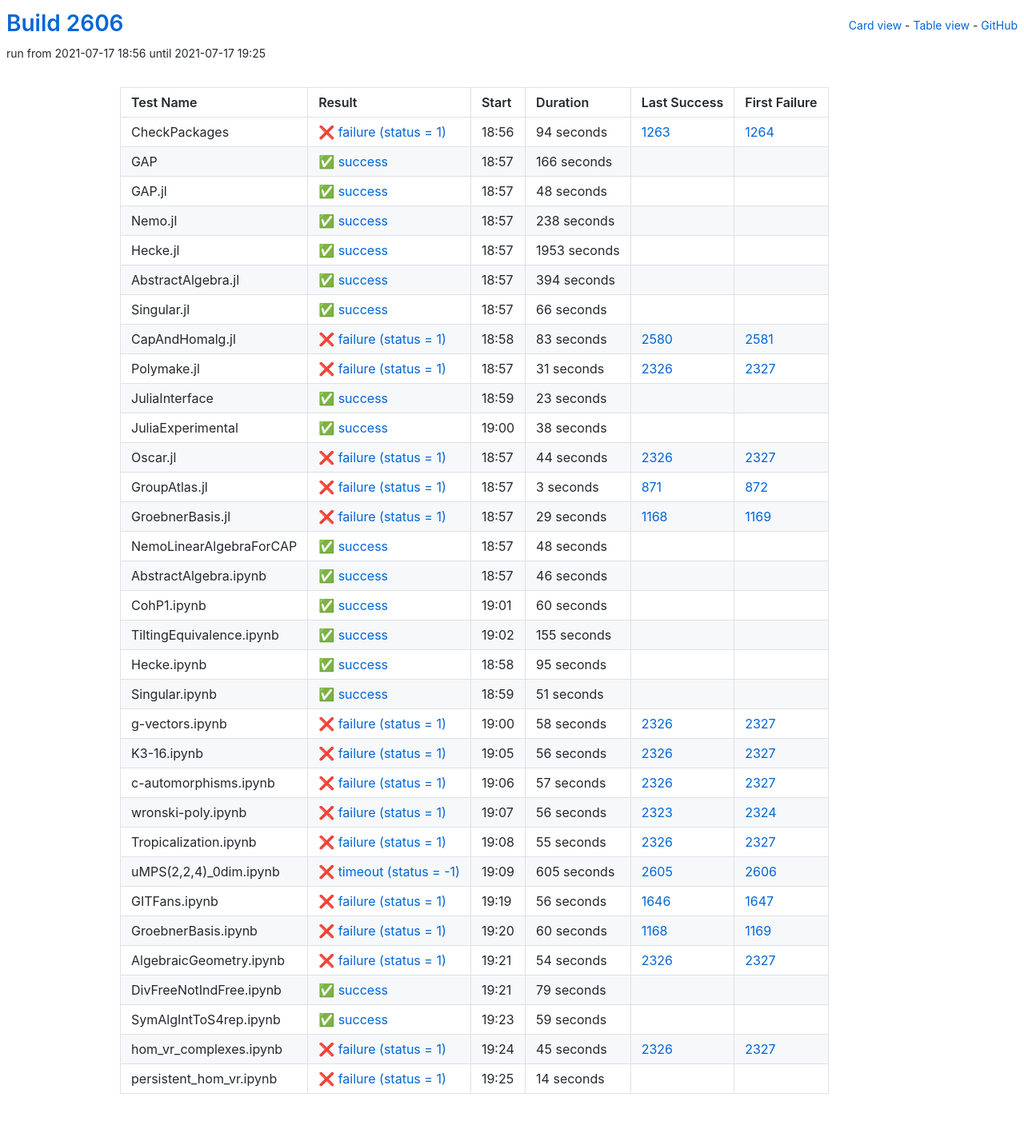
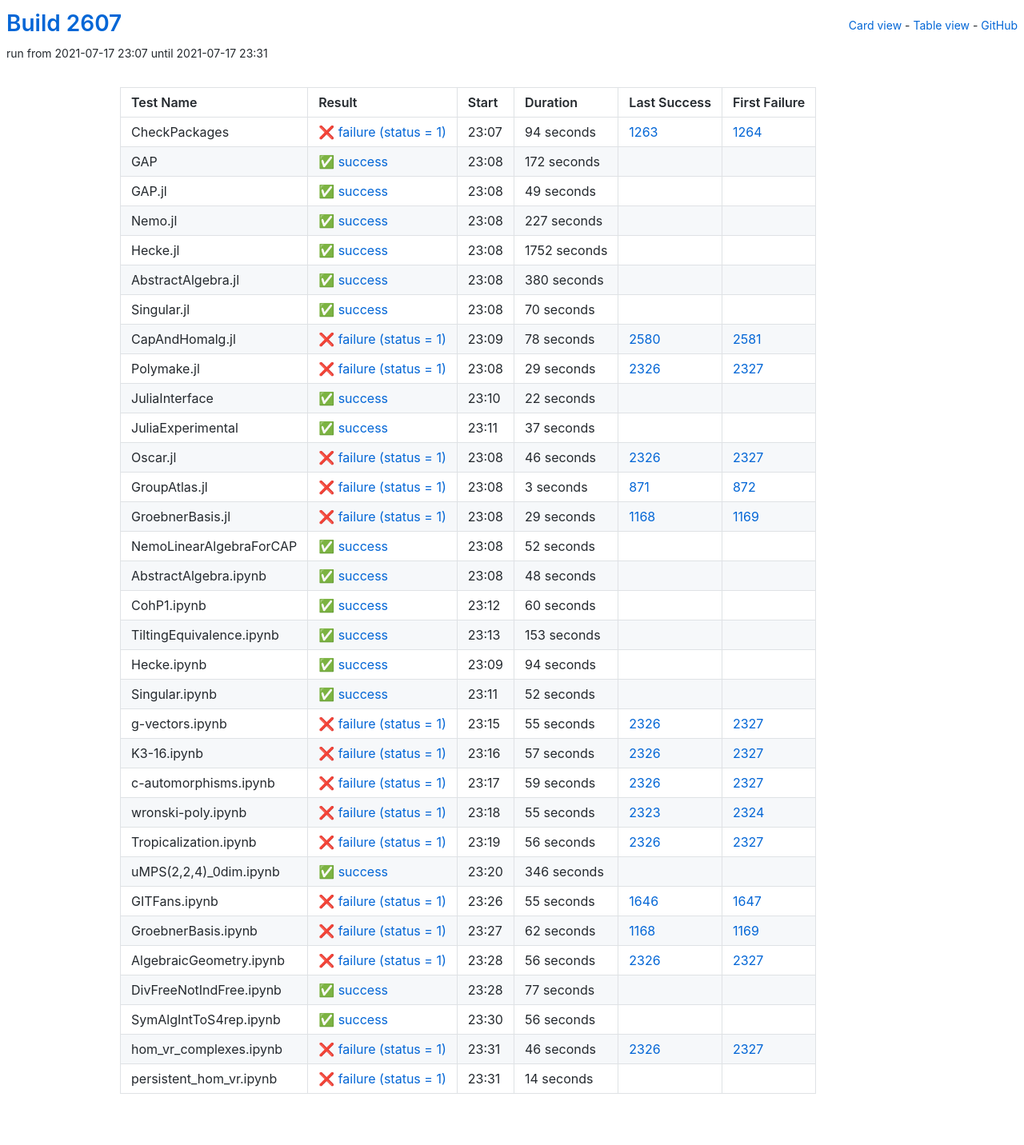
Before and after one commit to oscar-system/oscar-ci-status-stable, a Jekyll site: the page built from table.html, in a window 1280 px wide. Shown: the whole page at 80% size. Built offline with Jekyll 4.4.1, drawn with Linux system fonts in a browser that asks for light colours.

Commit message:
Build #2607

```diff
--- a/_data/ci.yml
+++ b/_data/ci.yml
@@ -1,6 +1,6 @@
 ---
-build: 2606
-build_url: https://oscarci.mathematik.uni-kl.de/job/oscar-stable/2606/
+build: 2607
+build_url: https://oscarci.mathematik.uni-kl.de/job/oscar-stable/2607/
 job: oscar-stable
 organization: oscar-system
 repo: oscar-ci-status-stable
@@ -8,8 +8,8 @@ repourl: https://github.com/oscar-system/oscar-ci-status-stable
 tests:
 - name: CheckPackages
   id: checkpackages
-  log: https://oscarci.mathematik.uni-kl.de/job/oscar-stable/2606/artifact/logs/build-2606/CheckPackages.log
-  start: 2021-07-17 18:56
+  log: https://oscarci.mathematik.uni-kl.de/job/oscar-stable/2607/artifact/logs/build-2607/CheckPackages.log
+  start: 2021-07-17 23:07
   success: false
   exitcode: 1
   status: failure
@@ -20,140 +20,140 @@ tests:
   first_failure_url: https://oscarci.mathematik.uni-kl.de/job/oscar-stable/1264/
 - name: GAP
   id: gap
-  log: https://oscarci.mathematik.uni-kl.de/job/oscar-stable/2606/artifact/logs/build-2606/GAP.log
-  start: 2021-07-17 18:57
+  log: https://oscarci.mathematik.uni-kl.de/job/oscar-stable/2607/artifact/logs/build-2607/GAP.log
+  start: 2021-07-17 23:08
   success: true
   exitcode: 0
   status: success
-  duration: 166
+  duration: 172
   last_success: false
   last_success_url:
   first_failure: false
   first_failure_url:
 - name: GAP.jl
   id: gap-jl
-  log: https://oscarci.mathematik.uni-kl.de/job/oscar-stable/2606/artifact/logs/build-2606/GAP.jl.log
-  start: 2021-07-17 18:57
+  log: https://oscarci.mathematik.uni-kl.de/job/oscar-stable/2607/artifact/logs/build-2607/GAP.jl.log
+  start: 2021-07-17 23:08
   success: true
   exitcode: 0
   status: success
-  duration: 48
+  duration: 49
   last_success: false
   last_success_url:
   first_failure: false
   first_failure_url:
 - name: Nemo.jl
   id: nemo-jl
-  log: https://oscarci.mathematik.uni-kl.de/job/oscar-stable/2606/artifact/logs/build-2606/Nemo.jl.log
-  start: 2021-07-17 18:57
+  log: https://oscarci.mathematik.uni-kl.de/job/oscar-stable/2607/artifact/logs/build-2607/Nemo.jl.log
+  start: 2021-07-17 23:08
   success: true
   exitcode: 0
   status: success
-  duration: 238
+  duration: 227
   last_success: false
   last_success_url:
   first_failure: false
   first_failure_url:
 - name: Hecke.jl
   id: hecke-jl
-  log: https://oscarci.mathematik.uni-kl.de/job/oscar-stable/2606/artifact/logs/build-2606/Hecke.jl.log
-  start: 2021-07-17 18:57
+  log: https://oscarci.mathematik.uni-kl.de/job/oscar-stable/2607/artifact/logs/build-2607/Hecke.jl.log
+  start: 2021-07-17 23:08
   success: true
   exitcode: 0
   status: success
-  duration: 1953
+  duration: 1752
   last_success: false
   last_success_url:
   first_failure: false
   first_failure_url:
 - name: AbstractAlgebra.jl
   id: abstractalgebra-jl
-  log: https://oscarci.mathematik.uni-kl.de/job/oscar-stable/2606/artifact/logs/build-2606/AbstractAlgebra.jl.log
-  start: 2021-07-17 18:57
+  log: https://oscarci.mathematik.uni-kl.de/job/oscar-stable/2607/artifact/logs/build-2607/AbstractAlgebra.jl.log
+  start: 2021-07-17 23:08
   success: true
   exitcode: 0
   status: success
-  duration: 394
+  duration: 380
   last_success: false
   last_success_url:
   first_failure: false
   first_failure_url:
 - name: Singular.jl
   id: singular-jl
-  log: https://oscarci.mathematik.uni-kl.de/job/oscar-stable/2606/artifact/logs/build-2606/Singular.jl.log
-  start: 2021-07-17 18:57
+  log: https://oscarci.mathematik.uni-kl.de/job/oscar-stable/2607/artifact/logs/build-2607/Singular.jl.log
+  start: 2021-07-17 23:08
   success: true
   exitcode: 0
   status: success
-  duration: 66
+  duration: 70
   last_success: false
   last_success_url:
   first_failure: false
   first_failure_url:
 - name: CapAndHomalg.jl
   id: capandhomalg-jl
-  log: https://oscarci.mathematik.uni-kl.de/job/oscar-stable/2606/artifact/logs/build-2606/CapAndHomalg.jl.log
-  start: 2021-07-17 18:58
+  log: https://oscarci.mathematik.uni-kl.de/job/oscar-stable/2607/artifact/logs/build-2607/CapAndHomalg.jl.log
+  start: 2021-07-17 23:09
   success: false
   exitcode: 1
   status: failure
-  duration: 83
+  duration: 78
   last_success: 2580
   last_success_url: https://oscarci.mathematik.uni-kl.de/job/oscar-stable/2580/
   first_failure: 2581
   first_failure_url: https://oscarci.mathematik.uni-kl.de/job/oscar-stable/2581/
 - name: Polymake.jl
   id: polymake-jl
-  log: https://oscarci.mathematik.uni-kl.de/job/oscar-stable/2606/artifact/logs/build-2606/Polymake.jl.log
-  start: 2021-07-17 18:57
+  log: https://oscarci.mathematik.uni-kl.de/job/oscar-stable/2607/artifact/logs/build-2607/Polymake.jl.log
+  start: 2021-07-17 23:08
   success: false
   exitcode: 1
   status: failure
-  duration: 31
+  duration: 29
   last_success: 2326
   last_success_url: https://oscarci.mathematik.uni-kl.de/job/oscar-stable/2326/
   first_failure: 2327
   first_failure_url: https://oscarci.mathematik.uni-kl.de/job/oscar-stable/2327/
 - name: JuliaInterface
   id: juliainterface
-  log: https://oscarci.mathematik.uni-kl.de/job/oscar-stable/2606/artifact/logs/build-2606/JuliaInterface.log
-  start: 2021-07-17 18:59
+  log: https://oscarci.mathematik.uni-kl.de/job/oscar-stable/2607/artifact/logs/build-2607/JuliaInterface.log
+  start: 2021-07-17 23:10
   success: true
   exitcode: 0
   status: success
-  duration: 23
+  duration: 22
   last_success: false
   last_success_url:
   first_failure: false
   first_failure_url:
 - name: JuliaExperimental
   id: juliaexperimental
-  log: https://oscarci.mathematik.uni-kl.de/job/oscar-stable/2606/artifact/logs/build-2606/JuliaExperimental.log
-  start: 2021-07-17 19:00
+  log: https://oscarci.mathematik.uni-kl.de/job/oscar-stable/2607/artifact/logs/build-2607/JuliaExperimental.log
+  start: 2021-07-17 23:11
   success: true
   exitcode: 0
   status: success
-  duration: 38
+  duration: 37
   last_success: false
   last_success_url:
   first_failure: false
   first_failure_url:
 - name: Oscar.jl
   id: oscar-jl
-  log: https://oscarci.mathematik.uni-kl.de/job/oscar-stable/2606/artifact/logs/build-2606/Oscar.jl.log
-  start: 2021-07-17 18:57
+  log: https://oscarci.mathematik.uni-kl.de/job/oscar-stable/2607/artifact/logs/build-2607/Oscar.jl.log
+  start: 2021-07-17 23:08
   success: false
   exitcode: 1
   status: failure
-  duration: 44
+  duration: 46
   last_success: 2326
   last_success_url: https://oscarci.mathematik.uni-kl.de/job/oscar-stable/2326/
   first_failure: 2327
   first_failure_url: https://oscarci.mathematik.uni-kl.de/job/oscar-stable/2327/
 - name: GroupAtlas.jl
   id: groupatlas-jl
-  log: https://oscarci.mathematik.uni-kl.de/job/oscar-stable/2606/artifact/logs/build-2606/GroupAtlas.jl.log
-  start: 2021-07-17 18:57
+  log: https://oscarci.mathematik.uni-kl.de/job/oscar-stable/2607/artifact/logs/build-2607/GroupAtlas.jl.log
+  start: 2021-07-17 23:08
   success: false
   exitcode: 1
   status: failure
@@ -164,8 +164,8 @@ tests:
   first_failure_url: https://oscarci.mathematik.uni-kl.de/job/oscar-stable/872/
 - name: GroebnerBasis.jl
   id: groebnerbasis-jl
-  log: https://oscarci.mathematik.uni-kl.de/job/oscar-stable/2606/artifact/logs/build-2606/GroebnerBasis.jl.log
-  start: 2021-07-17 18:57
+  log: https://oscarci.mathematik.uni-kl.de/job/oscar-stable/2607/artifact/logs/build-2607/GroebnerBasis.jl.log
+  start: 2021-07-17 23:08
   success: false
   exitcode: 1
   status: failure
@@ -176,8 +176,20 @@ tests:
   first_failure_url: https://oscarci.mathematik.uni-kl.de/job/oscar-stable/1169/
 - name: NemoLinearAlgebraForCAP
   id: nemolinearalgebraforcap
-  log: https://oscarci.mathematik.uni-kl.de/job/oscar-stable/2606/artifact/logs/build-2606/NemoLinearAlgebraForCAP.log
-  start: 2021-07-17 18:57
+  log: https://oscarci.mathematik.uni-kl.de/job/oscar-stable/2607/artifact/logs/build-2607/NemoLinearAlgebraForCAP.log
+  start: 2021-07-17 23:08
+  success: true
+  exitcode: 0
+  status: success
+  duration: 52
+  last_success: false
+  last_success_url:
+  first_failure: false
+  first_failure_url:
+- name: AbstractAlgebra.ipynb
+  id: abstractalgebra-ipynb
+  log: https://oscarci.mathematik.uni-kl.de/job/oscar-stable/2607/artifact/logs/build-2607/AbstractAlgebra.ipynb.log
+  start: 2021-07-17 23:08
   success: true
   exitcode: 0
   status: success
@@ -186,22 +198,10 @@ tests:
   last_success_url:
   first_failure: false
   first_failure_url:
-- name: AbstractAlgebra.ipynb
-  id: abstractalgebra-ipynb
-  log: https://oscarci.mathematik.uni-kl.de/job/oscar-stable/2606/artifact/logs/build-2606/AbstractAlgebra.ipynb.log
-  start: 2021-07-17 18:57
-  success: true
-  exitcode: 0
-  status: success
-  duration: 46
-  last_success: false
-  last_success_url:
-  first_failure: false
-  first_failure_url:
 - name: CohP1.ipynb
   id: cohp1-ipynb
-  log: https://oscarci.mathematik.uni-kl.de/job/oscar-stable/2606/artifact/logs/build-2606/CohP1.ipynb.log
-  start: 2021-07-17 19:01
+  log: https://oscarci.mathematik.uni-kl.de/job/oscar-stable/2607/artifact/logs/build-2607/CohP1.ipynb.log
+  start: 2021-07-17 23:12
   success: true
   exitcode: 0
   status: success
@@ -212,56 +212,92 @@ tests:
   first_failure_url:
 - name: TiltingEquivalence.ipynb
   id: tiltingequivalence-ipynb
-  log: https://oscarci.mathematik.uni-kl.de/job/oscar-stable/2606/artifact/logs/build-2606/TiltingEquivalence.ipynb.log
-  start: 2021-07-17 19:02
+  log: https://oscarci.mathematik.uni-kl.de/job/oscar-stable/2607/artifact/logs/build-2607/TiltingEquivalence.ipynb.log
+  start: 2021-07-17 23:13
   success: true
   exitcode: 0
   status: success
-  duration: 155
+  duration: 153
   last_success: false
   last_success_url:
   first_failure: false
   first_failure_url:
 - name: Hecke.ipynb
   id: hecke-ipynb
-  log: https://oscarci.mathematik.uni-kl.de/job/oscar-stable/2606/artifact/logs/build-2606/Hecke.ipynb.log
-  start: 2021-07-17 18:58
+  log: https://oscarci.mathematik.uni-kl.de/job/oscar-stable/2607/artifact/logs/build-2607/Hecke.ipynb.log
+  start: 2021-07-17 23:09
   success: true
   exitcode: 0
   status: success
-  duration: 95
+  duration: 94
   last_success: false
   last_success_url:
   first_failure: false
   first_failure_url:
 - name: Singular.ipynb
   id: singular-ipynb
-  log: https://oscarci.mathematik.uni-kl.de/job/oscar-stable/2606/artifact/logs/build-2606/Singular.ipynb.log
-  start: 2021-07-17 18:59
+  log: https://oscarci.mathematik.uni-kl.de/job/oscar-stable/2607/artifact/logs/build-2607/Singular.ipynb.log
+  start: 2021-07-17 23:11
   success: true
   exitcode: 0
   status: success
-  duration: 51
+  duration: 52
   last_success: false
   last_success_url:
   first_failure: false
   first_failure_url:
 - name: g-vectors.ipynb
   id: g-vectors-ipynb
-  log: https://oscarci.mathematik.uni-kl.de/job/oscar-stable/2606/artifact/logs/build-2606/g-vectors.ipynb.log
-  start: 2021-07-17 19:00
+  log: https://oscarci.mathematik.uni-kl.de/job/oscar-stable/2607/artifact/logs/build-2607/g-vectors.ipynb.log
+  start: 2021-07-17 23:15
   success: false
   exitcode: 1
   status: failure
-  duration: 58
+  duration: 55
   last_success: 2326
   last_success_url: https://oscarci.mathematik.uni-kl.de/job/oscar-stable/2326/
   first_failure: 2327
   first_failure_url: https://oscarci.mathematik.uni-kl.de/job/oscar-stable/2327/
 - name: K3-16.ipynb
   id: k3-16-ipynb
-  log: https://oscarci.mathematik.uni-kl.de/job/oscar-stable/2606/artifact/logs/build-2606/K3-16.ipynb.log
-  start: 2021-07-17 19:05
+  log: https://oscarci.mathematik.uni-kl.de/job/oscar-stable/2607/artifact/logs/build-2607/K3-16.ipynb.log
+  start: 2021-07-17 23:16
+  success: false
+  exitcode: 1
+  status: failure
+  duration: 57
+  last_success: 2326
+  last_success_url: https://oscarci.mathematik.uni-kl.de/job/oscar-stable/2326/
+  first_failure: 2327
+  first_failure_url: https://oscarci.mathematik.uni-kl.de/job/oscar-stable/2327/
+- name: c-automorphisms.ipynb
+  id: c-automorphisms-ipynb
+  log: https://oscarci.mathematik.uni-kl.de/job/oscar-stable/2607/artifact/logs/build-2607/c-automorphisms.ipynb.log
+  start: 2021-07-17 23:17
+  success: false
+  exitcode: 1
+  status: failure
+  duration: 59
+  last_success: 2326
+  last_success_url: https://oscarci.mathematik.uni-kl.de/job/oscar-stable/2326/
+  first_failure: 2327
+  first_failure_url: https://oscarci.mathematik.uni-kl.de/job/oscar-stable/2327/
+- name: wronski-poly.ipynb
+  id: wronski-poly-ipynb
+  log: https://oscarci.mathematik.uni-kl.de/job/oscar-stable/2607/artifact/logs/build-2607/wronski-poly.ipynb.log
+  start: 2021-07-17 23:18
+  success: false
+  exitcode: 1
+  status: failure
+  duration: 55
+  last_success: 2323
+  last_success_url: https://oscarci.mathematik.uni-kl.de/job/oscar-stable/2323/
+  first_failure: 2324
+  first_failure_url: https://oscarci.mathematik.uni-kl.de/job/oscar-stable/2324/
+- name: Tropicalization.ipynb
+  id: tropicalization-ipynb
+  log: https://oscarci.mathematik.uni-kl.de/job/oscar-stable/2607/artifact/logs/build-2607/Tropicalization.ipynb.log
+  start: 2021-07-17 23:19
   success: false
   exitcode: 1
   status: failure
@@ -270,130 +306,94 @@ tests:
   last_success_url: https://oscarci.mathematik.uni-kl.de/job/oscar-stable/2326/
   first_failure: 2327
   first_failure_url: https://oscarci.mathematik.uni-kl.de/job/oscar-stable/2327/
-- name: c-automorphisms.ipynb
-  id: c-automorphisms-ipynb
-  log: https://oscarci.mathematik.uni-kl.de/job/oscar-stable/2606/artifact/logs/build-2606/c-automorphisms.ipynb.log
-  start: 2021-07-17 19:06
-  success: false
-  exitcode: 1
-  status: failure
-  duration: 57
-  last_success: 2326
-  last_success_url: https://oscarci.mathematik.uni-kl.de/job/oscar-stable/2326/
-  first_failure: 2327
-  first_failure_url: https://oscarci.mathematik.uni-kl.de/job/oscar-stable/2327/
-- name: wronski-poly.ipynb
-  id: wronski-poly-ipynb
-  log: https://oscarci.mathematik.uni-kl.de/job/oscar-stable/2606/artifact/logs/build-2606/wronski-poly.ipynb.log
-  start: 2021-07-17 19:07
-  success: false
-  exitcode: 1
-  status: failure
-  duration: 56
-  last_success: 2323
-  last_success_url: https://oscarci.mathematik.uni-kl.de/job/oscar-stable/2323/
-  first_failure: 2324
-  first_failure_url: https://oscarci.mathematik.uni-kl.de/job/oscar-stable/2324/
-- name: Tropicalization.ipynb
-  id: tropicalization-ipynb
-  log: https://oscarci.mathematik.uni-kl.de/job/oscar-stable/2606/artifact/logs/build-2606/Tropicalization.ipynb.log
-  start: 2021-07-17 19:08
+- name: uMPS(2,2,4)_0dim.ipynb
+  id: umps-2-2-4-0dim-ipynb
+  log: https://oscarci.mathematik.uni-kl.de/job/oscar-stable/2607/artifact/logs/build-2607/uMPS-2-2-4-_0dim.ipynb.log
+  start: 2021-07-17 23:20
+  success: true
+  exitcode: 0
+  status: success
+  duration: 346
+  last_success: false
+  last_success_url:
+  first_failure: false
+  first_failure_url:
+- name: GITFans.ipynb
+  id: gitfans-ipynb
+  log: https://oscarci.mathematik.uni-kl.de/job/oscar-stable/2607/artifact/logs/build-2607/GITFans.ipynb.log
+  start: 2021-07-17 23:26
   success: false
   exitcode: 1
   status: failure
   duration: 55
-  last_success: 2326
-  last_success_url: https://oscarci.mathematik.uni-kl.de/job/oscar-stable/2326/
-  first_failure: 2327
-  first_failure_url: https://oscarci.mathematik.uni-kl.de/job/oscar-stable/2327/
-- name: uMPS(2,2,4)_0dim.ipynb
-  id: umps-2-2-4-0dim-ipynb
-  log: https://oscarci.mathematik.uni-kl.de/job/oscar-stable/2606/artifact/logs/build-2606/uMPS-2-2-4-_0dim.ipynb.log
-  start: 2021-07-17 19:09
-  success: false
-  exitcode: -1
-  status: timeout
-  duration: 605
-  last_success: 2605
-  last_success_url: https://oscarci.mathematik.uni-kl.de/job/oscar-stable/2605/
-  first_failure: 2606
-  first_failure_url: https://oscarci.mathematik.uni-kl.de/job/oscar-stable/2606/
-- name: GITFans.ipynb
-  id: gitfans-ipynb
-  log: https://oscarci.mathematik.uni-kl.de/job/oscar-stable/2606/artifact/logs/build-2606/GITFans.ipynb.log
-  start: 2021-07-17 19:19
-  success: false
-  exitcode: 1
-  status: failure
-  duration: 56
   last_success: 1646
   last_success_url: https://oscarci.mathematik.uni-kl.de/job/oscar-stable/1646/
   first_failure: 1647
   first_failure_url: https://oscarci.mathematik.uni-kl.de/job/oscar-stable/1647/
 - name: GroebnerBasis.ipynb
   id: groebnerbasis-ipynb
-  log: https://oscarci.mathematik.uni-kl.de/job/oscar-stable/2606/artifact/logs/build-2606/GroebnerBasis.ipynb.log
-  start: 2021-07-17 19:20
+  log: https://oscarci.mathematik.uni-kl.de/job/oscar-stable/2607/artifact/logs/build-2607/GroebnerBasis.ipynb.log
+  start: 2021-07-17 23:27
   success: false
   exitcode: 1
   status: failure
-  duration: 60
+  duration: 62
   last_success: 1168
   last_success_url: https://oscarci.mathematik.uni-kl.de/job/oscar-stable/1168/
   first_failure: 1169
   first_failure_url: https://oscarci.mathematik.uni-kl.de/job/oscar-stable/1169/
 - name: AlgebraicGeometry.ipynb
   id: algebraicgeometry-ipynb
-  log: https://oscarci.mathematik.uni-kl.de/job/oscar-stable/2606/artifact/logs/build-2606/AlgebraicGeometry.ipynb.log
-  start: 2021-07-17 19:21
+  log: https://oscarci.mathematik.uni-kl.de/job/oscar-stable/2607/artifact/logs/build-2607/AlgebraicGeometry.ipynb.log
+  start: 2021-07-17 23:28
   success: false
   exitcode: 1
   status: failure
-  duration: 54
+  duration: 56
   last_success: 2326
   last_success_url: https://oscarci.mathematik.uni-kl.de/job/oscar-stable/2326/
   first_failure: 2327
   first_failure_url: https://oscarci.mathematik.uni-kl.de/job/oscar-stable/2327/
 - name: DivFreeNotIndFree.ipynb
   id: divfreenotindfree-ipynb
-  log: https://oscarci.mathematik.uni-kl.de/job/oscar-stable/2606/artifact/logs/build-2606/DivFreeNotIndFree.ipynb.log
-  start: 2021-07-17 19:21
+  log: https://oscarci.mathematik.uni-kl.de/job/oscar-stable/2607/artifact/logs/build-2607/DivFreeNotIndFree.ipynb.log
+  start: 2021-07-17 23:28
   success: true
   exitcode: 0
   status: success
-  duration: 79
+  duration: 77
   last_success: false
   last_success_url:
   first_failure: false
   first_failure_url:
 - name: SymAlgIntToS4rep.ipynb
   id: symalginttos4rep-ipynb
-  log: https://oscarci.mathematik.uni-kl.de/job/oscar-stable/2606/artifact/logs/build-2606/SymAlgIntToS4rep.ipynb.log
-  start: 2021-07-17 19:23
+  log: https://oscarci.mathematik.uni-kl.de/job/oscar-stable/2607/artifact/logs/build-2607/SymAlgIntToS4rep.ipynb.log
+  start: 2021-07-17 23:30
   success: true
   exitcode: 0
   status: success
-  duration: 59
+  duration: 56
   last_success: false
   last_success_url:
   first_failure: false
   first_failure_url:
 - name: hom_vr_complexes.ipynb
   id: hom-vr-complexes-ipynb
-  log: https://oscarci.mathematik.uni-kl.de/job/oscar-stable/2606/artifact/logs/build-2606/hom_vr_complexes.ipynb.log
-  start: 2021-07-17 19:24
+  log: https://oscarci.mathematik.uni-kl.de/job/oscar-stable/2607/artifact/logs/build-2607/hom_vr_complexes.ipynb.log
+  start: 2021-07-17 23:31
   success: false
   exitcode: 1
   status: failure
-  duration: 45
+  duration: 46
   last_success: 2326
   last_success_url: https://oscarci.mathematik.uni-kl.de/job/oscar-stable/2326/
   first_failure: 2327
   first_failure_url: https://oscarci.mathematik.uni-kl.de/job/oscar-stable/2327/
 - name: persistent_hom_vr.ipynb
   id: persistent-hom-vr-ipynb
-  log: https://oscarci.mathematik.uni-kl.de/job/oscar-stable/2606/artifact/logs/build-2606/persistent_hom_vr.ipynb.log
-  start: 2021-07-17 19:25
+  log: https://oscarci.mathematik.uni-kl.de/job/oscar-stable/2607/artifact/logs/build-2607/persistent_hom_vr.ipynb.log
+  start: 2021-07-17 23:31
   success: false
   exitcode: 1
   status: failure
```
Also changed, not shown: README.md.
